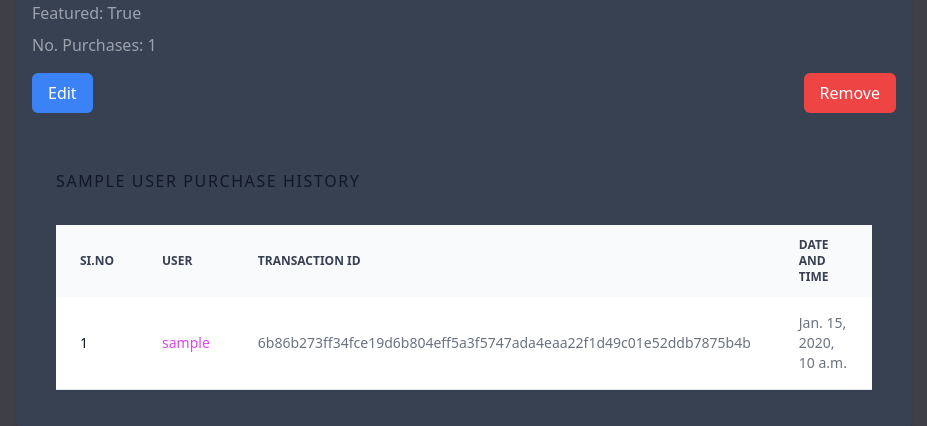
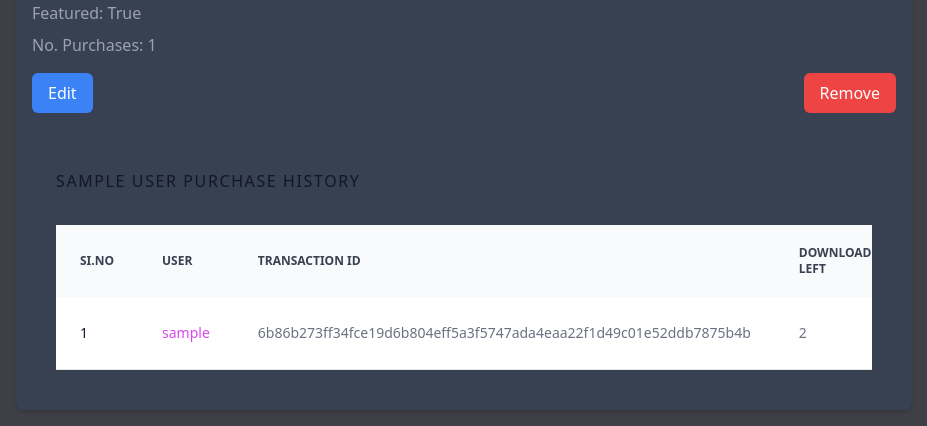
Before and after one commit to HAM1112/LaNPC, a Django app: page /adminpanel/game/1/ in a window 1280 px wide. Shown: the part 631-1057 px from the top of the page, without its empty margins (336-1263 px from the left). Run offline with Django 4.2, Linux system fonts and the light colour scheme; a user stored in the database is signed in; tables that the repository leaves empty hold one stand-in row (values such as "Sample post"); grey boxes marked "Sample" are stand-in pictures; some libraries are stand-ins or nearby versions.

Commit message:
updation

```diff
--- a/templates/adminpanel/singlegame.html
+++ b/templates/adminpanel/singlegame.html
@@ -48,6 +48,9 @@
               Transaction Id
             </th>
             <th scope="col" class="px-6 py-3">
+              Download left
+            </th>
+            <th scope="col" class="px-6 py-3">
               Date and Time
             </th>
           </tr>
@@ -65,7 +68,10 @@
               {{purchase.id}}
             </td>
             <td class="px-6 py-4">
-              {{purchase.time_added}}
+              {{ purchase.download_left}}
+            </td>
+            <td class="px-6 py-4">
+              {{purchase.time_added|date:"Y-m-d"}}
             </td>
           </tr>
           {% endfor %}
```
